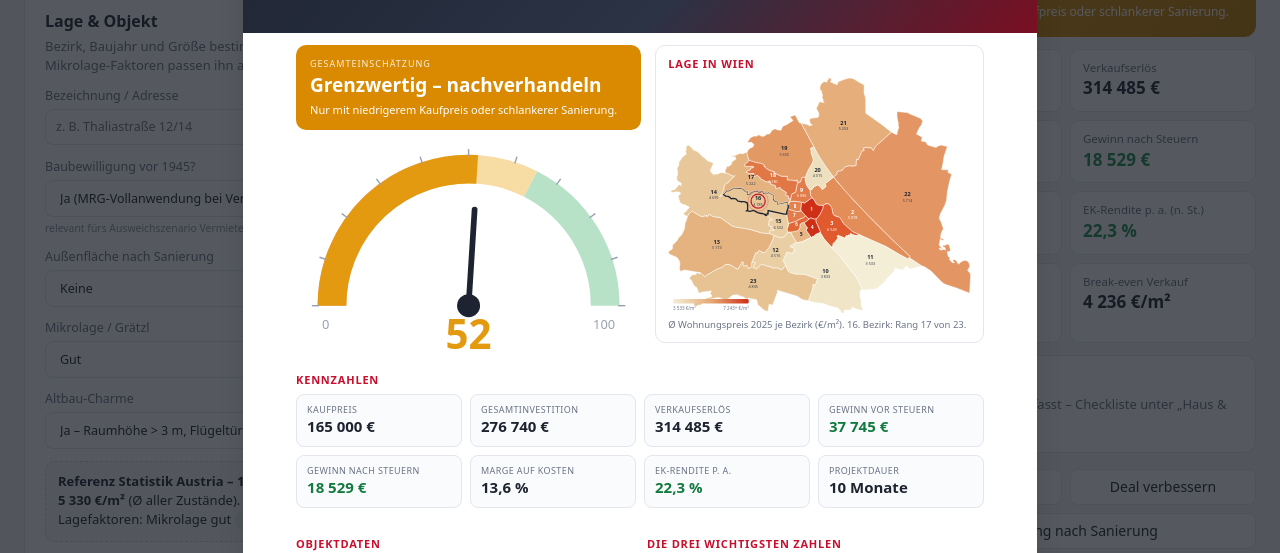
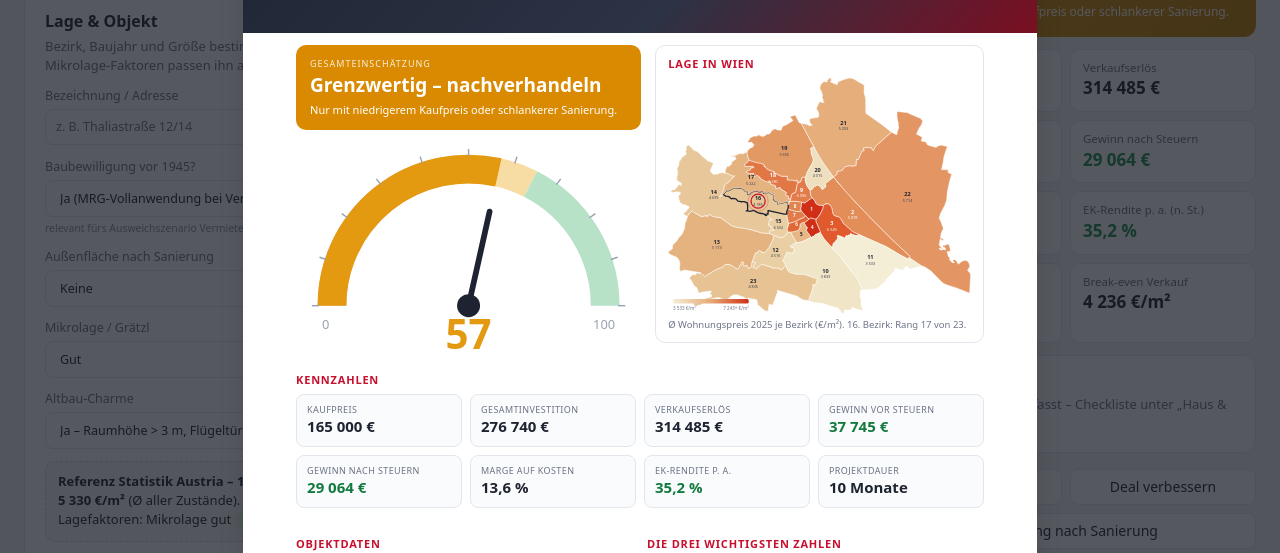
Before and after one commit to alexopetnik/wien-flip-check, a plain HTML site: page index.html in a window 1280 px wide. Both pictures are taken after a click on the button "Bericht exportieren". Shown: the part 247-800 px from the top of the page. Drawn offline with Linux system fonts and the light colour scheme.

Commit message:
Standard-Besteuerung: GmbH ohne Ausschüttung
Co-Authored-By: Devin AI <158243242+devin-ai-integration[bot]@users.noreply.github.com>

```diff
--- a/index.html
+++ b/index.html
@@ -405,7 +405,7 @@ const DEFAULTS = {
   comps:{...PRESETS.standard},
   checks:{}, sonderumlage:0,
   ausstattung:"geh", vkOverride:"", mVor:2, mBau:4, mVerk:4, bk:3.6, maklerVerk:3, marketing:3500,
-  steuer:"privat", grenzsatz:48, zielmarge:20,
+  steuer:"gmbh", grenzsatz:48, zielmarge:20,
   mietRecht:"auto", befristet:"ja", lagezuschlag:"", nonUml:1.2, tilgJahre:25,
 };
 delete DEFAULTS.comps.reserve; delete DEFAULTS.comps.planung;
@@ -1041,7 +1041,7 @@ function reportHTML(){
      <tr><td>Bezirk</td><td>${S.bezirk}. ${esc(d.name)}</td></tr><tr><td>Wohnfläche / Zimmer</td><td>${fmt(r.A)} m² / ${esc(S.zimmer)}</td></tr>
      <tr><td>Baujahr-Klasse / Größe</td><td>${bjTxt} / ${sizeTxt}</td></tr><tr><td>Stockwerk / Lift</td><td>${stockTxt} / ${{ja:"ja",nein:"nein",geplant:"geplant"}[S.lift]}</td></tr>
      <tr><td>Außenfläche</td><td>${{nein:"keine",ja:"vorhanden",neu:"wird errichtet"}[S.aussen]}</td></tr><tr><td>Ausstattung nach Sanierung</td><td>${AUSST[S.ausstattung][1]}</td></tr>
-     <tr><td>Besteuerung</td><td>${{privat:"Privat – ImmoESt 30 %",gmbh:"GmbH – KöSt 23 %",gmbhaus:"GmbH inkl. Ausschüttung",gewerb:"Gewerblich – ESt "+S.grenzsatz+" %"}[S.steuer]}</td></tr></tbody></table></div>
+     <tr><td>Besteuerung</td><td>${{privat:"Privat – ImmoESt 30 %",gmbh:"GmbH – KöSt 23 % (ohne Ausschüttung)",gmbhaus:"GmbH inkl. Ausschüttung",gewerb:"Gewerblich – ESt "+S.grenzsatz+" %"}[S.steuer]}</td></tr></tbody></table></div>
     <div><h3>Die drei wichtigsten Zahlen</h3><table class="facts"><tbody>
      <tr><td>Max. Kaufpreis für ${S.zielmarge} % Marge</td><td><b>${eur(ev.maxKP)}</b> ${ev.maxKP<r.P?`<span class="pill bad">−${eur(r.P-ev.maxKP)}</span>`:'<span class="pill ok">passt</span>'}</td></tr>
      <tr><td>Break-even-Verkaufspreis</td><td><b>${fmt(ev.be)} €/m²</b> <span class="muted">(Ziel ${fmt(r.vkM2)})</span></td></tr>
```
Also changed, not shown: app.src.html (+2 -2 lines).
